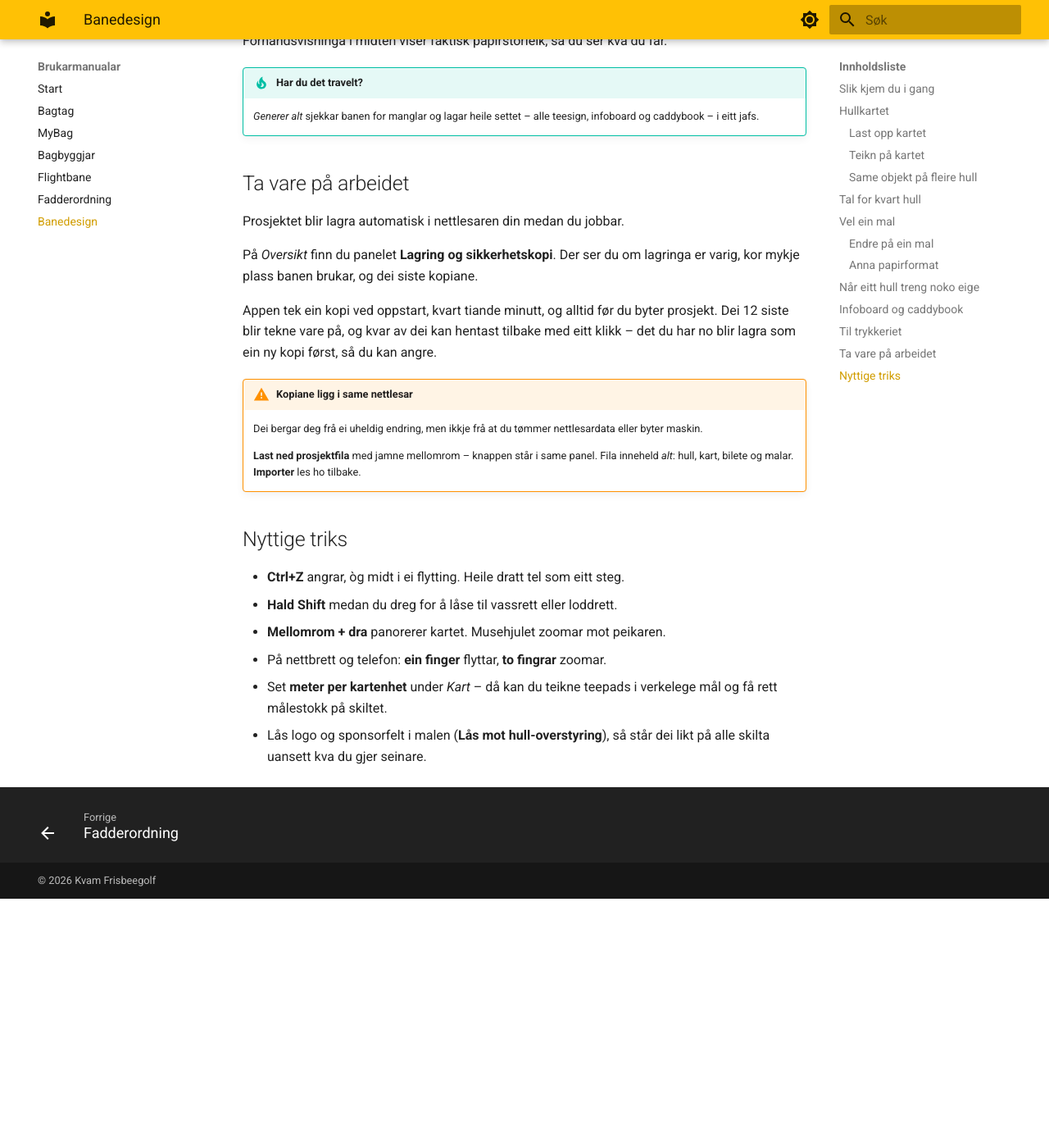
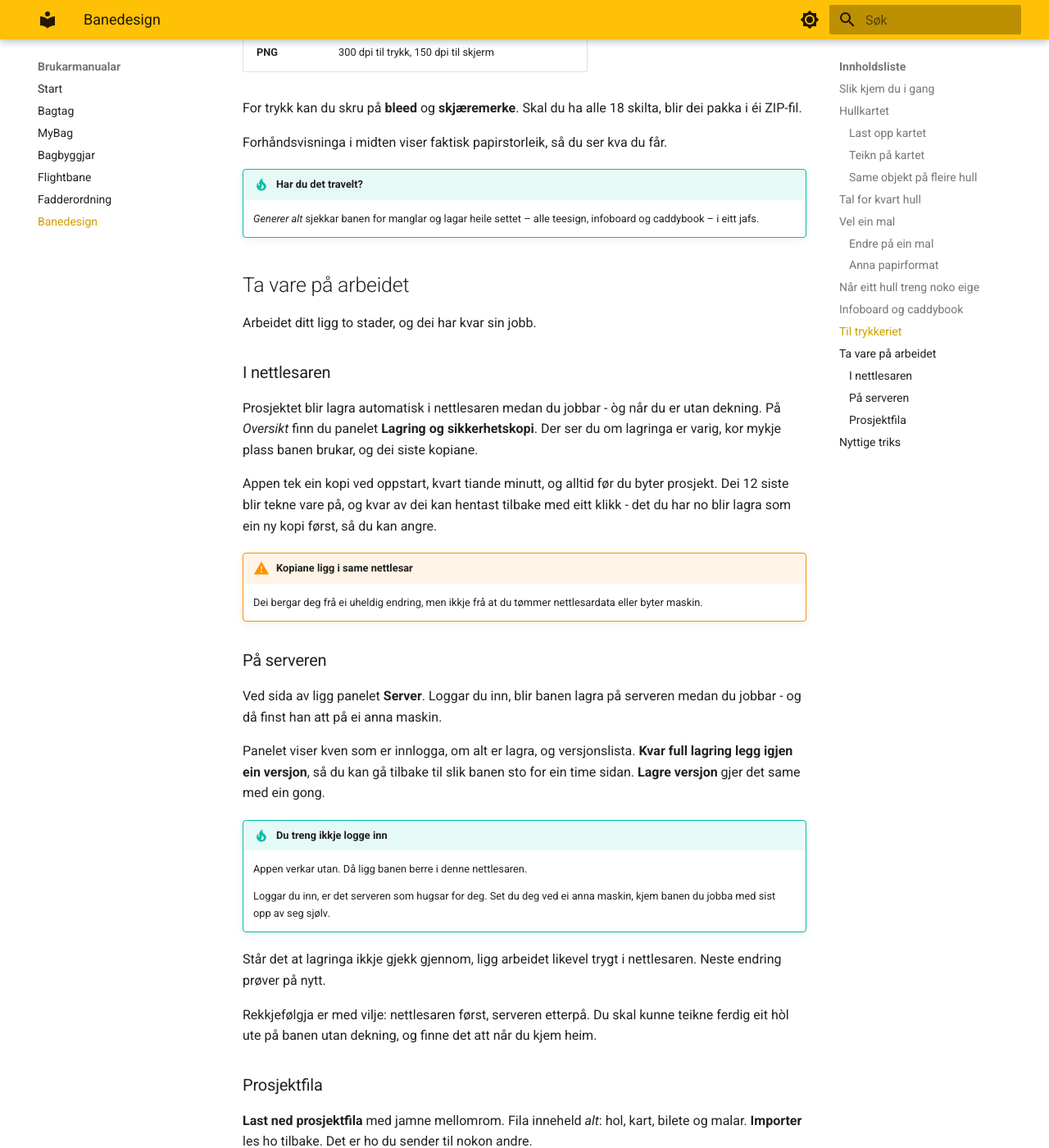
Before and after one commit to hanses89/manuals, an MkDocs documentation site: the page built from docs/banedesign.md, in a window 1280 px wide and 1400 px high, scrolled down 3711 px. Shown: the whole window at 82% size. Built offline with MkDocs 1.6.1 and Material for MkDocs 9.7.7, drawn with Linux system fonts in a browser that asks for light colours; before the commit the page ends 4807 px from its top, so only the background shows below that; some of the changed text lies outside the part shown.

Commit message:
Oppdater Banedesign-dokumentasjon

```diff
--- a/docs/banedesign.md
+++ b/docs/banedesign.md
@@ -18,6 +18,11 @@ OB er objekt du plasserer sjølv, så ingenting blir gjetta.
 4. **Teikn karta** – *Hull-editor*, eitt hull om gongen.
 5. **Vel ein mal** – *Malar*. Trykk **Bruk på alle hull**.
 6. **Eksporter** – *Generer alt*, eller *Eksport* om du vil styre formata sjølv.
+
+!!! tip "Logg inn om du vil ha banen på fleire maskiner"
+    Appen verkar utan innlogging - alt blir lagra i nettlesaren. Loggar du
+    inn, blir banen lagra på serveren i tillegg, og kvar lagring legg igjen ein
+    versjon du kan gå tilbake til. Sjå [Ta vare på arbeidet](#ta-vare-pa-arbeidet).
 
 !!! tip "Demoen er der for å utforskast"
     Appen startar med **Kvam Disc Golf Course** ferdig utfylt – 18 hull og fire
@@ -142,23 +147,51 @@ Forhåndsvisninga i midten viser faktisk papirstorleik, så du ser kva du får.
 
 ## Ta vare på arbeidet
 
-Prosjektet blir lagra automatisk i nettlesaren din medan du jobbar.
+Arbeidet ditt ligg to stader, og dei har kvar sin jobb.
 
-På *Oversikt* finn du panelet **Lagring og sikkerhetskopi**. Der ser du om
-lagringa er varig, kor mykje plass banen brukar, og dei siste kopiane.
+### I nettlesaren
+
+Prosjektet blir lagra automatisk i nettlesaren medan du jobbar - òg når du er
+utan dekning. På *Oversikt* finn du panelet **Lagring og sikkerhetskopi**. Der
+ser du om lagringa er varig, kor mykje plass banen brukar, og dei siste
+kopiane.
 
 Appen tek ein kopi ved oppstart, kvart tiande minutt, og alltid før du byter
 prosjekt. Dei 12 siste blir tekne vare på, og kvar av dei kan hentast tilbake
-med eitt klikk – det du har no blir lagra som ein ny kopi først, så du kan
+med eitt klikk - det du har no blir lagra som ein ny kopi først, så du kan
 angre.
 
 !!! warning "Kopiane ligg i same nettlesar"
     Dei bergar deg frå ei uheldig endring, men ikkje frå at du tømmer
     nettlesardata eller byter maskin.
 
-    **Last ned prosjektfila** med jamne mellomrom – knappen står i same panel.
-    Fila inneheld *alt*: hull, kart, bilete og malar. **Importer** les ho
-    tilbake.
+### På serveren
+
+Ved sida av ligg panelet **Server**. Loggar du inn, blir banen lagra på
+serveren medan du jobbar - og då finst han att på ei anna maskin.
+
+Panelet viser kven som er innlogga, om alt er lagra, og versjonslista. **Kvar
+full lagring legg igjen ein versjon**, så du kan gå tilbake til slik banen sto
+for ein time sidan. **Lagre versjon** gjer det same med ein gong.
+
+!!! tip "Du treng ikkje logge inn"
+    Appen verkar utan. Då ligg banen berre i denne nettlesaren.
+
+    Loggar du inn, er det serveren som hugsar for deg. Set du deg ved ei anna
+    maskin, kjem banen du jobba med sist opp av seg sjølv.
+
+Står det at lagringa ikkje gjekk gjennom, ligg arbeidet likevel trygt i
+nettlesaren. Neste endring prøver på nytt.
+
+Rekkjefølgja er med vilje: nettlesaren først, serveren etterpå. Du skal kunne
+teikne ferdig eit hòl ute på banen utan dekning, og finne det att når du kjem
+heim.
+
+### Prosjektfila
+
+**Last ned prosjektfila** med jamne mellomrom. Fila inneheld *alt*: hol, kart,
+bilete og malar. **Importer** les ho tilbake. Det er ho du sender til nokon
+andre.
 
 ## Nyttige triks
 
```
